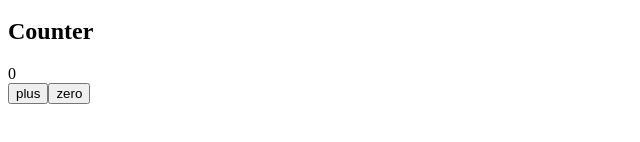
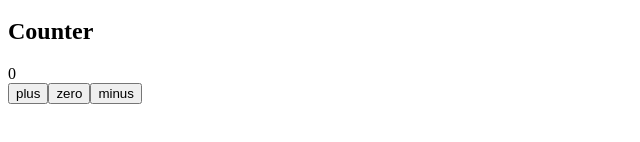
Before and after one commit to Ivantsv132/Course-, a React (Vite) app: page / in a window 1280 px wide. Shown: the part 202-344 px from the top of the page, without its empty margins (0-640 px from the left). Built offline with nearby package versions, Linux system fonts and the light colour scheme.

Commit message:
act. 7.pasando-estado-a-hijos, actualizacion ajax.jsx 04-pasando-estado-a-hijos

```diff
--- a/src/App.jsx
+++ b/src/App.jsx
@@ -6,6 +6,7 @@ import Total from './components/Total'
 const App = () => {
   const [counter, setCounter] = useState(0)
   const incrementByOne = () => setCounter(counter + 1)
+  const decrementByOne = () => setCounter(counter - 1)
   const setToZero = () => setCounter(0)
 
   const Display =(props)=>{
@@ -38,21 +39,22 @@ const App = () => {
 
 
     <h2>Counter</h2>
-    <div>
-      <Display counter={counter} />
-    <button onClick= {incrementByOne}>
-      plus
-      </button>
-      <button onClick={setToZero}>
-      zero
-      </button>
-      </div>
+    <Display counter={counter} />
+    <Button
+      onClick= {incrementByOne}
+      text='plus'
+      />
+      <Button
+      onClick={setToZero}
+      text='zero'
+      />
+      <Button
+      onClick={decrementByOne}
+      text='minus'
+      />
   </div>
 
 )
 
-
-
 }
-
 export default App
```
